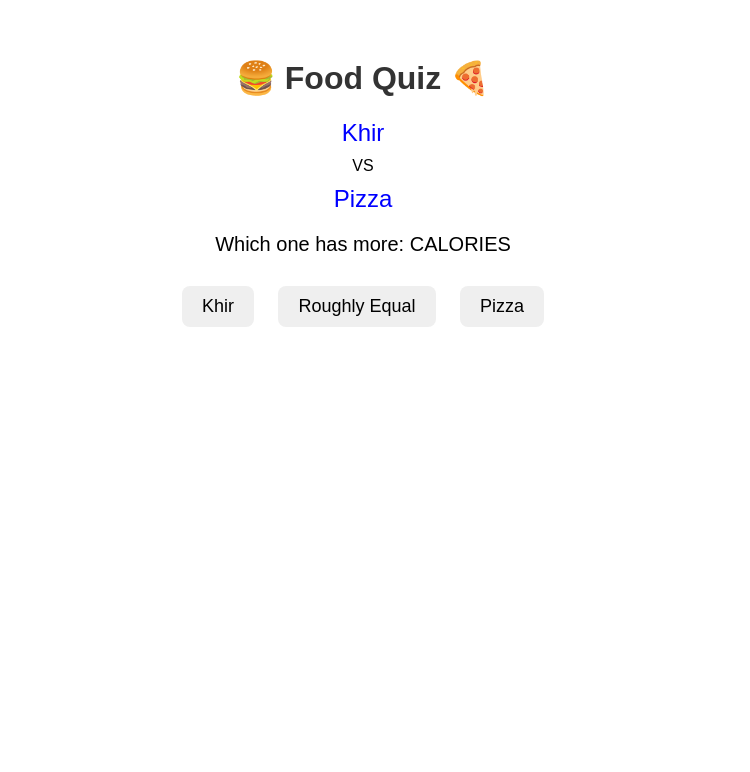
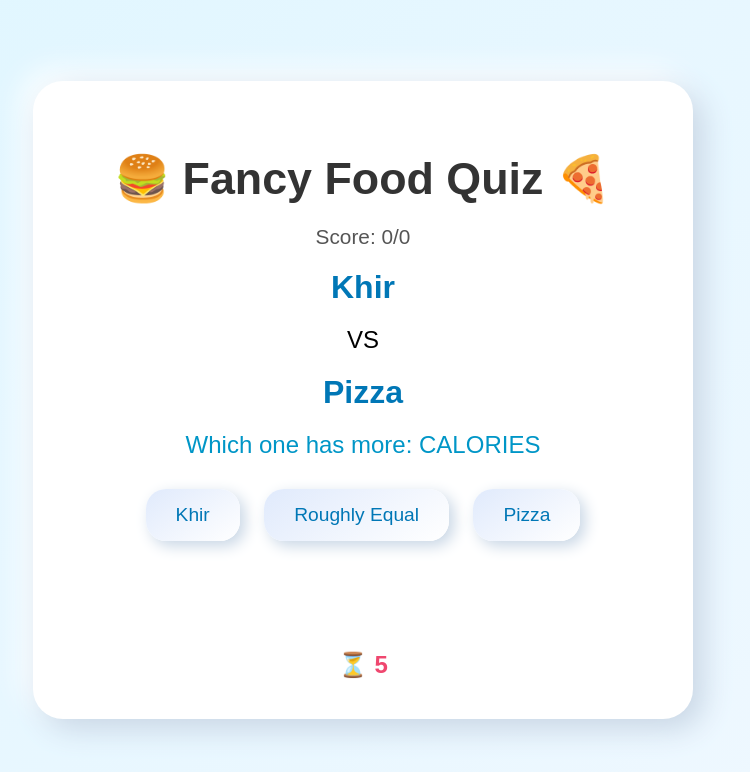
Before and after one commit to ArjunP314/Quiz, a plain HTML site: page index.html in a window 1280 px wide. Shown: the whole page, without its empty margins (277-1027 px from the left). Drawn offline with Linux system fonts and the light colour scheme.

Commit message:
Update index.html

```diff
--- a/index.html
+++ b/index.html
@@ -2,52 +2,126 @@
 <html lang="en">
 <head>
   <meta charset="UTF-8">
-    <title>Food Quiz</title>
+  <title>🍔 Fancy Food Quiz 🍕</title>
   <style>
     body {
-            background: white;
-            font-family: Arial, sans-serif;
+      background: linear-gradient(135deg, #dff6ff, #f0f8ff);
+      font-family: 'Poppins', sans-serif;
+      min-height: 100vh;
+      margin: 0;
+      display: flex;
+      justify-content: center;
+      align-items: center;
+      flex-direction: column;
+      overflow: hidden;
+    }
+
+    .container {
+      background: #ffffff;
+      border-radius: 30px;
+      padding: 40px 30px;
+      box-shadow: 10px 10px 30px #c8d6e5, -10px -10px 30px #ffffff;
       text-align: center;
-            padding: 30px;
+      width: 90%;
+      max-width: 600px;
+      animation: fadeIn 1s ease;
     }
+
+    @keyframes fadeIn {
+      from {opacity: 0; transform: translateY(30px);}
+      to {opacity: 1; transform: translateY(0);}
+    }
+
     h1 {
+      font-size: 2.8em;
       color: #333;
+      margin-bottom: 20px;
     }
+
+    #score {
+      font-size: 1.3em;
+      margin-bottom: 20px;
+      color: #555;
+    }
+
     .food {
-            font-size: 24px;
-            color: blue;
-            margin: 10px;
+      font-size: 2em;
+      margin: 20px 0;
+      color: #0077b6;
+      font-weight: bold;
     }
+
     .nutrition {
-            font-size: 20px;
+      font-size: 1.5em;
       margin: 20px 0;
+      color: #0096c7;
+      font-weight: 500;
     }
+
     .buttons button {
       margin: 10px;
-            padding: 10px 20px;
-            font-size: 18px;
-            border-radius: 8px;
+      padding: 15px 30px;
+      font-size: 1.2em;
+      border-radius: 20px;
       border: none;
+      background: linear-gradient(145deg, #e0eafc, #ffffff);
+      box-shadow: 5px 5px 15px #c8d6e5, -5px -5px 15px #ffffff;
+      color: #0077b6;
       cursor: pointer;
+      transition: all 0.3s ease;
     }
+
+    .buttons button:hover {
+      background: #caf0f8;
+      transform: translateY(-3px);
+    }
+
+    #result {
+      margin-top: 20px;
+      font-size: 1.8em;
+      min-height: 60px;
+    }
+
+    #timer {
+      font-size: 1.5em;
+      margin-top: 20px;
+      color: #ef476f;
+      font-weight: bold;
+    }
+
     .correct {
-            color: green;
-            font-size: 22px;
-            margin-top: 20px;
+      color: #06d6a0;
+      animation: pop 0.5s;
     }
+
     .incorrect {
-            color: red;
-            font-size: 22px;
-            margin-top: 20px;
+      color: #ef476f;
+      animation: shake 0.5s;
+    }
+
+    @keyframes pop {
+      0% { transform: scale(1); }
+      50% { transform: scale(1.2); }
+      100% { transform: scale(1); }
+    }
+
+    @keyframes shake {
+      0% { transform: translateX(0); }
+      25% { transform: translateX(-5px); }
+      50% { transform: translateX(5px); }
+      75% { transform: translateX(-5px); }
+      100% { transform: translateX(0); }
     }
   </style>
 </head>
 <body>
 
-    <h1>🍔 Food Quiz 🍕</h1>
+<div class="container">
+  <h1>🍔 Fancy Food Quiz 🍕</h1>
+  <div id="score">Score: 0/0</div>
 
   <div class="food" id="food1">Food 1</div>
-    <div>VS</div>
+  <div style="font-size: 1.5em;">VS</div>
   <div class="food" id="food2">Food 2</div>
 
   <div class="nutrition" id="nutrition">Which one has more: ???</div>
@@ -60,8 +134,10 @@
 
   <div id="result"></div>
 
+  <div id="timer">⏳ 10</div>
+</div>
+
 <script>
-        // Sample food data (similar to your data.txt)
   const foods = [
     {"name": "Bhat", "calories": 23, "fat": 43, "protein": 54, "carbohydrates": 65, "sodium": 67, "cholestrol": 12},
     {"name": "Khir", "calories": 34, "fat": 54, "protein": 65, "carbohydrates": 54, "sodium": 34, "cholestrol": 23},
@@ -73,11 +149,20 @@
   const components = ['calories', 'fat', 'protein', 'carbohydrates', 'sodium', 'cholestrol'];
 
   let currentFood1, currentFood2, currentKey;
+  let score = 0;
+  let total = 0;
+  let timer;
+  let timeLeft = 10;
 
   function newQuestion() {
+    clearInterval(timer);
+    timeLeft = 10;
+    updateTimer();
+    timer = setInterval(countdown, 1000);
+
     const index1 = Math.floor(Math.random() * foods.length);
     let index2 = Math.floor(Math.random() * foods.length);
-            while (index2 === index1) {  // make sure foods are different
+    while (index2 === index1) {
       index2 = Math.floor(Math.random() * foods.length);
     }
 
@@ -91,9 +176,12 @@
     document.getElementById('btnRight').innerText = currentFood2.name;
     document.getElementById('nutrition').innerText = `Which one has more: ${currentKey.toUpperCase()}`;
     document.getElementById('result').innerText = '';
+    document.getElementById('result').className = '';
   }
 
   function choose(selection) {
+    clearInterval(timer);
+
     const val1 = currentFood1[currentKey];
     const val2 = currentFood2[currentKey];
     let correct = false;
@@ -103,19 +191,38 @@
     } else if (selection === 'right') {
       correct = val2 > val1;
     } else if (selection === 'equal') {
-                correct = Math.abs(val1 - val2) < (val1 / 10); // within 10%
+      correct = Math.abs(val1 - val2) < (val1 / 10);
     }
 
+    total++;
     if (correct) {
-                document.getElementById('result').innerHTML = '<div class="correct">✅ Correct!</div>';
+      score++;
+      document.getElementById('result').innerHTML = '✅ Correct!';
+      document.getElementById('result').className = 'correct';
     } else {
-                document.getElementById('result').innerHTML = '<div class="incorrect">❌ Incorrect!</div>';
+      document.getElementById('result').innerHTML = '❌ Incorrect!';
+      document.getElementById('result').className = 'incorrect';
     }
 
-            setTimeout(newQuestion, 1500); // New question after 1.5 seconds
+    document.getElementById('score').innerText = `Score: ${score}/${total}`;
+
+    setTimeout(newQuestion, 1500);
   }
 
-        newQuestion(); // start the first question
+  function countdown() {
+    timeLeft--;
+    updateTimer();
+    if (timeLeft <= 0) {
+      clearInterval(timer);
+      choose('timeout');
+    }
+  }
+
+  function updateTimer() {
+    document.getElementById('timer').innerText = `⏳ ${timeLeft}`;
+  }
+
+  newQuestion();
 </script>
 
 </body>
```
Lines whose indentation alone changed are shown as unchanged.
